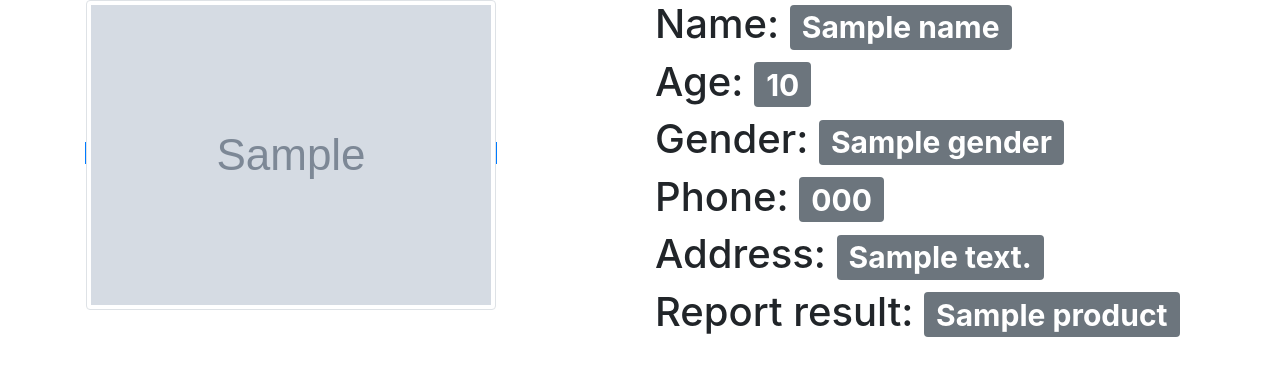
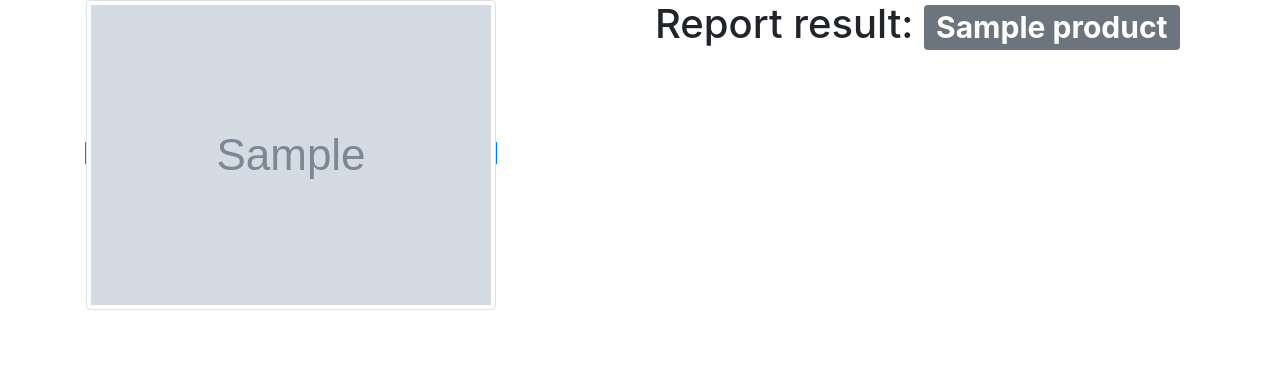
Before and after one commit to matrikasubedi/Reporting-System-in-medical-field-using-Kvasir-Classifier, a Flask app: template templates/predict.html in a window 1280 px wide. Shown: the top 376 px of the page. Run offline with Flask 2, Linux system fonts and the light colour scheme; the template is opened without the code that fills it: most values are stand-ins (such as "Sample title", 1, 10 or a date in 2020); grey boxes marked "Sample" are stand-in pictures; some libraries are stand-ins or nearby versions.

Commit message:
changes in detail given

```diff
--- a/app.py
+++ b/app.py
@@ -73,12 +73,12 @@ def predict():
 
                 #Map apparel category with the numerical class
                 product = (class_labels[class_prediction])
-                name = input("Enter patient name:")
-                age = input("Enter age:")
-                phone = input("Enter phone number:")
-                address = input("Enter address:")
-                gender = input("Enter gender:")
-                return render_template('predict.html', product = product, user_image = file_path,name=name,age=age,phone=phone,address=address,gender=gender)
+                #name = input("Enter patient name:")
+                #age = input("Enter age:")
+                #phone = input("Enter phone number:")
+                #address = input("Enter address:")
+                #gender = input("Enter gender:")
+                return render_template('predict.html', product = product, user_image = file_path)
 
     return render_template('predict.html')
 
--- a/templates/predict.html
+++ b/templates/predict.html
@@ -19,11 +19,6 @@
     </div>
 
     <div class="col-sm">
-      <h1>Name: <span class="badge badge-secondary">{{name}}</span></h1>
-      <h1>Age: <span class="badge badge-secondary">{{age}}</span></h1>
-      <h1>Gender: <span class="badge badge-secondary">{{gender}}</span></h1>
-      <h1>Phone: <span class="badge badge-secondary">{{phone}}</span></h1>
-      <h1>Address: <span class="badge badge-secondary">{{address}}</span></h1>
       <h1>Report result: <span class="badge badge-secondary">{{product}}</span></h1>
     </div>
 
```
